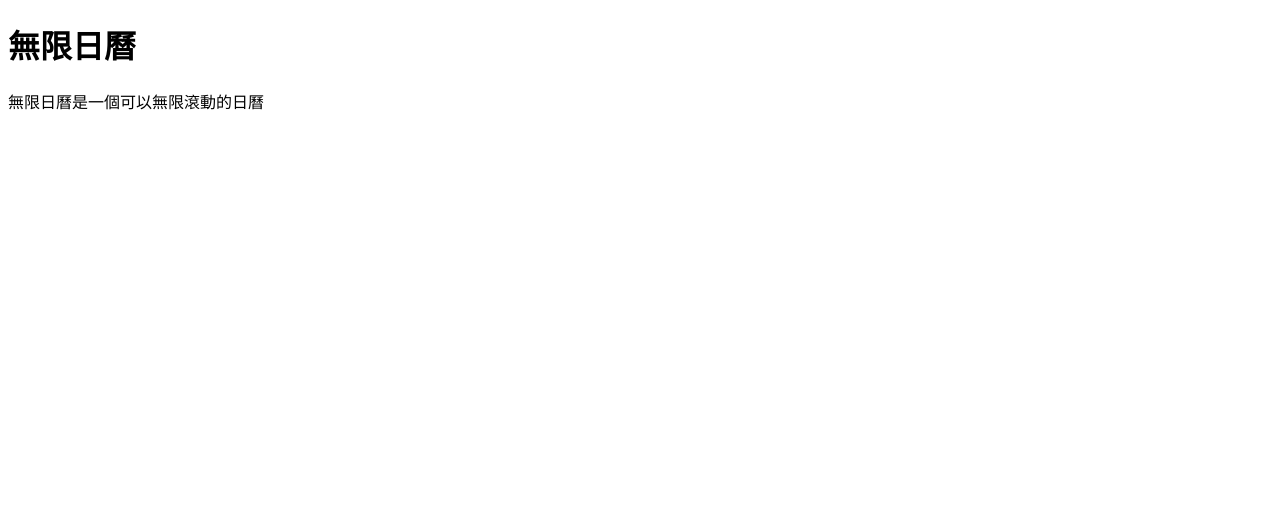
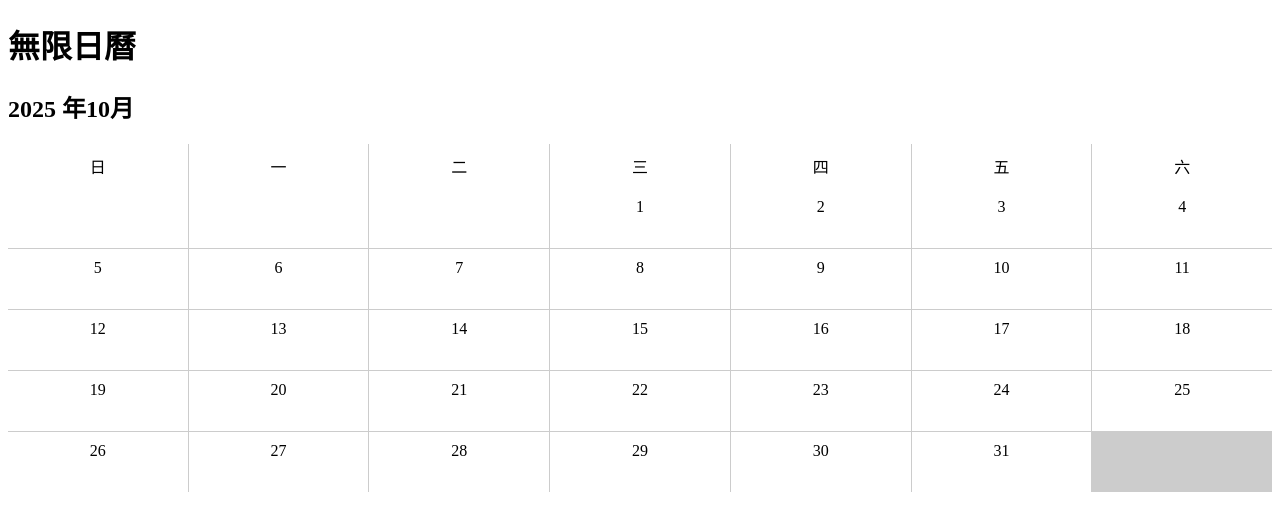
Before and after one commit to WENLIN-CHANG/infinite-calendar-react, a React (Vite) app: page / in a window 1280 px wide. Shown: the top 530 px of the page. Built offline with nearby package versions, Linux system fonts and the light colour scheme.

Commit message:
feat:初步完成一個日曆

```diff
--- a/src/App.jsx
+++ b/src/App.jsx
@@ -1,8 +1,10 @@
+import Calendar from './Calendar';
+
 function App() {
   return (
     <div>
       <h1>無限日曆</h1>
-      <p>無限日曆是一個可以無限滾動的日曆</p>
+      <Calendar />
     </div>
   )
 }
--- /dev/null
+++ b/src/Calendar.jsx
@@ -0,0 +1,41 @@
+function Calendar() {
+  const year = 2025;
+  const month = 10;
+  const firstDay = new Date(year, month - 1, 1).getDay();
+  const daysInMonth = new Date(year, month, 0).getDate();
+  const days = [];
+
+  for (let i = 0; i < firstDay; i++) {
+    days.push('')
+  }
+
+  for (let day = 1; day <= daysInMonth; day++) {
+    days.push(day);
+  }
+
+  return (
+    <div>
+      <h2>{year} 年{month}月</h2>
+
+      {/* 星期標題 */}
+      <div style={{ display: 'grid', gridTemplateColumns: 'repeat(7, 1fr)', gap: '1px', backgroundColor: '#ccc' }}>
+        {['日', '一', '二', '三', '四', '五', '六'].map(weekDay => (
+          <div key={weekDay} style={{ padding: '10px', backgroundColor: 'white', textAlign: 'center' }}>
+            {weekDay}
+          </div>
+        ))}
+      </div>
+
+      {/* 日期格子  */}
+      <div style={{ display: 'grid', gridTemplateColumns: 'repeat(7, 1fr)',gap: '1px', backgroundColor: '#ccc' }}>
+        {days.map((dayNumber, index) => (
+          <div key={index} style={{ padding: '10px', backgroundColor: 'white', textAlign: 'center', minHeight: '40px' }}>
+            {dayNumber}
+          </div>
+        ))}
+      </div>
+    </div>
+  )
+}
+
+export default Calendar;
```
Also changed, not shown: index.html (renamed from public/index.html).
